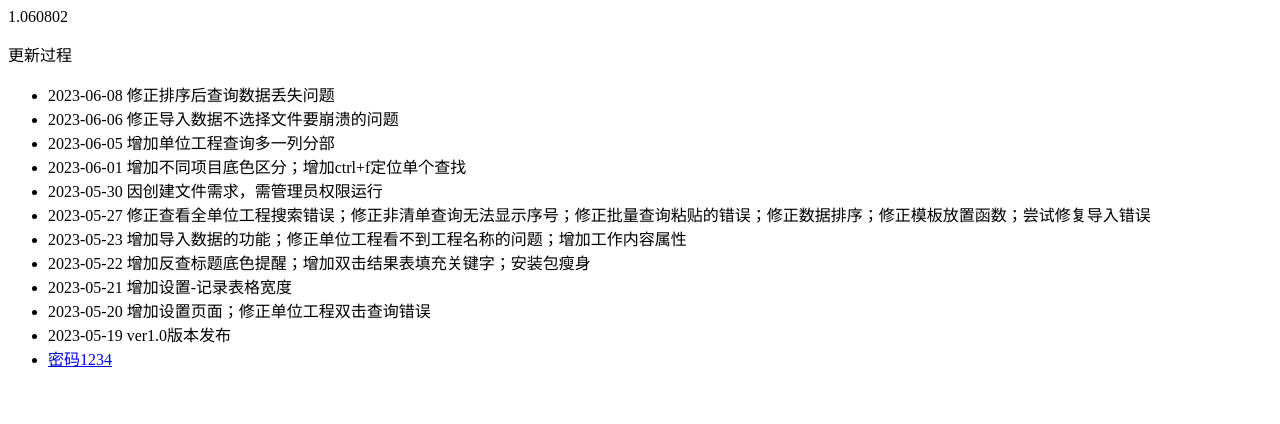
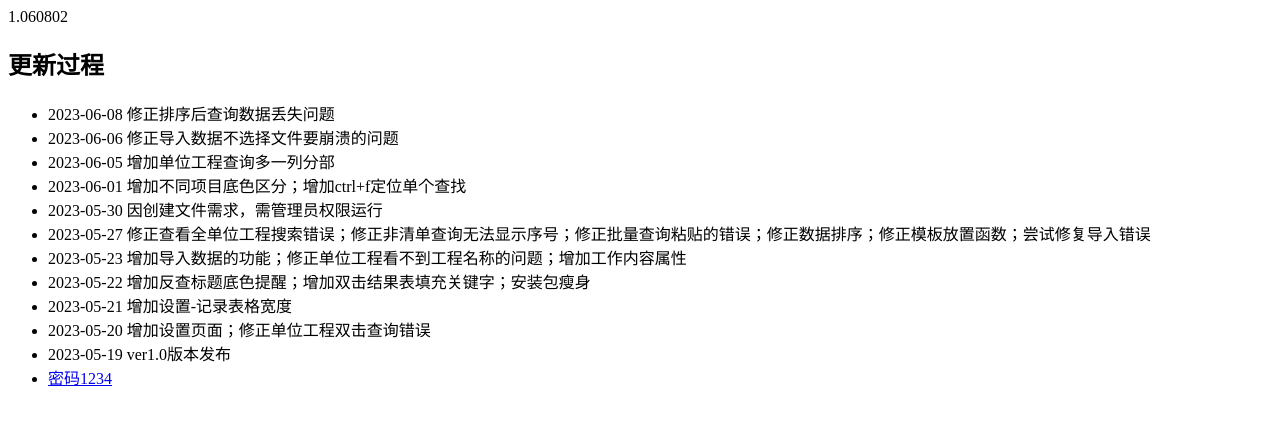
Before and after one commit to missrou/missrou.github.io, a plain HTML site: page index.html in a window 1280 px wide. Drawn offline with Linux system fonts and the light colour scheme.

Commit message:
Update index.html

```diff
--- a/index.html
+++ b/index.html
@@ -2,7 +2,7 @@
   <head>
     <title>HySearch Update</title>
     <p>1.060802</p>
-    <p>更新过程</p>
+    <h2>更新过程</h2>
   </head>
   <ul>
     <li>2023-06-08 修正排序后查询数据丢失问题</li>
```
